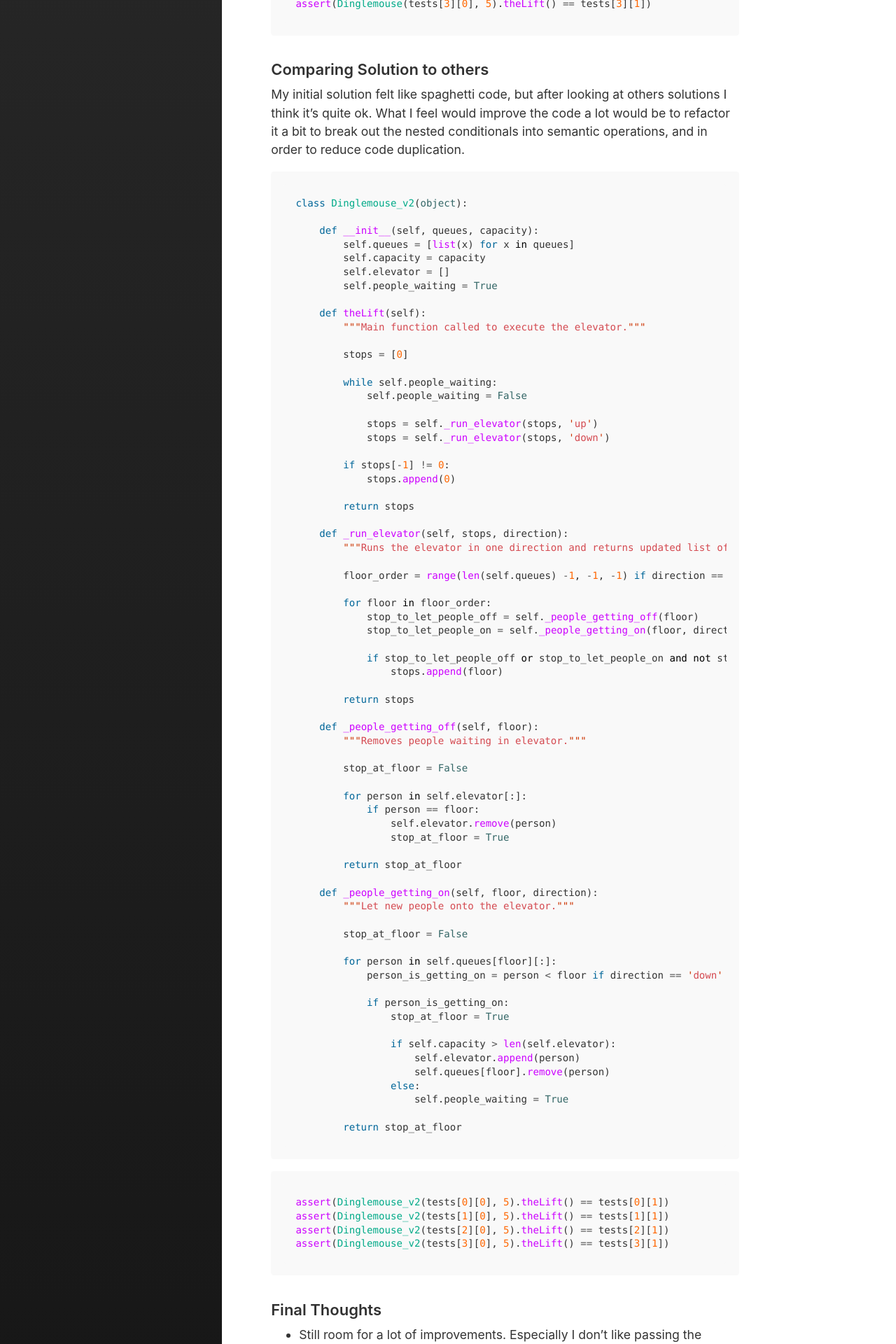
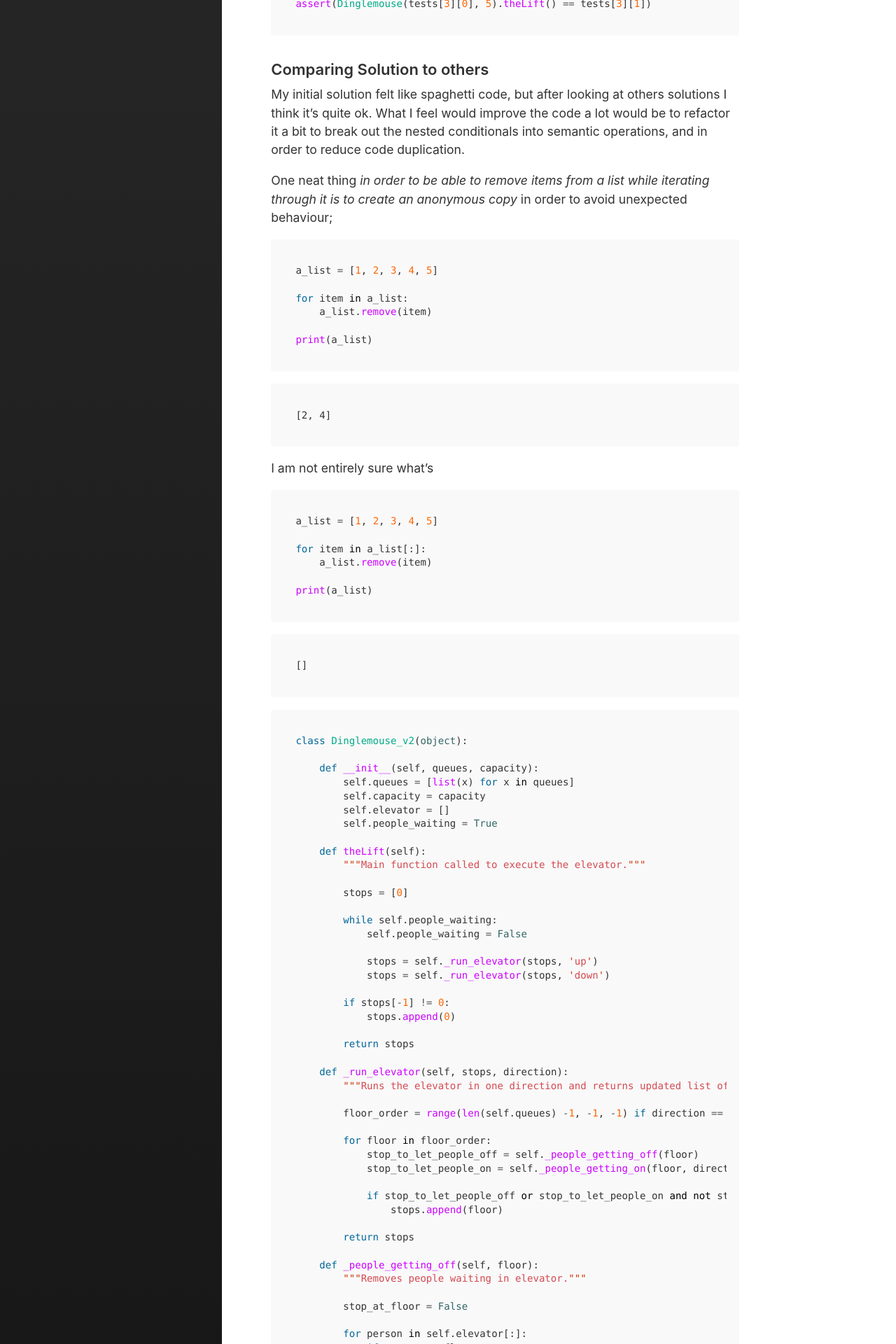
Before and after one commit to FreddieK/FreddieK.github.io, a Jekyll site: the page built from _posts/2018-04-01-The-Lift.md, in a window 1280 px wide. Shown: the part 1755-3675 px from the top of the page at 70% size. Built offline with Jekyll 4.4.1, drawn with Linux system fonts in a browser that asks for light colours; comment, search, counter and statistics services are not loaded.

Commit message:
Added part about creating anonymous list before iterating

````diff
--- a/_posts/2018-04-01-The-Lift.md
+++ b/_posts/2018-04-01-The-Lift.md
@@ -87,12 +87,38 @@ assert(Dinglemouse(tests[2][0], 5).theLift() == tests[2][1])
 assert(Dinglemouse(tests[3][0], 5).theLift() == tests[3][1])
 ```
 
-
-
 ### Comparing Solution to others
 My initial solution felt like spaghetti code, but after looking at others solutions I think it's quite ok. What I feel would improve the code a lot would be to refactor it a bit to break out the nested conditionals into semantic operations, and in order to reduce code duplication.
 
-<!--more-->
+One neat thing _in order to be able to remove items from a list while iterating through it is to create an anonymous copy_ in order to avoid unexpected behaviour;
+
+
+```python
+a_list = [1, 2, 3, 4, 5]
+
+for item in a_list:
+    a_list.remove(item)
+
+print(a_list)
+```
+
+    [2, 4]
+
+
+I am not entirely sure what's
+
+
+```python
+a_list = [1, 2, 3, 4, 5]
+
+for item in a_list[:]:
+    a_list.remove(item)
+
+print(a_list)
+```
+
+    []
+
 
 
 ```python
````
